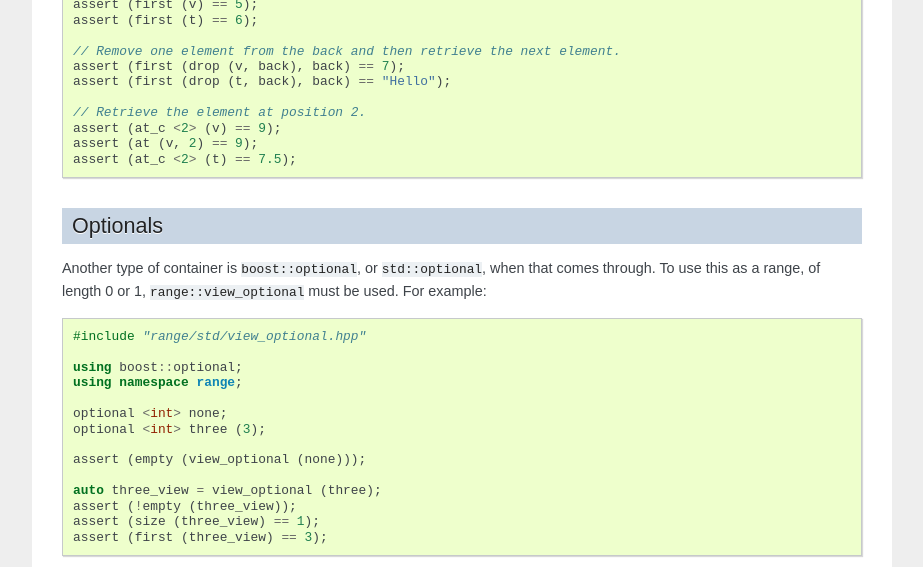
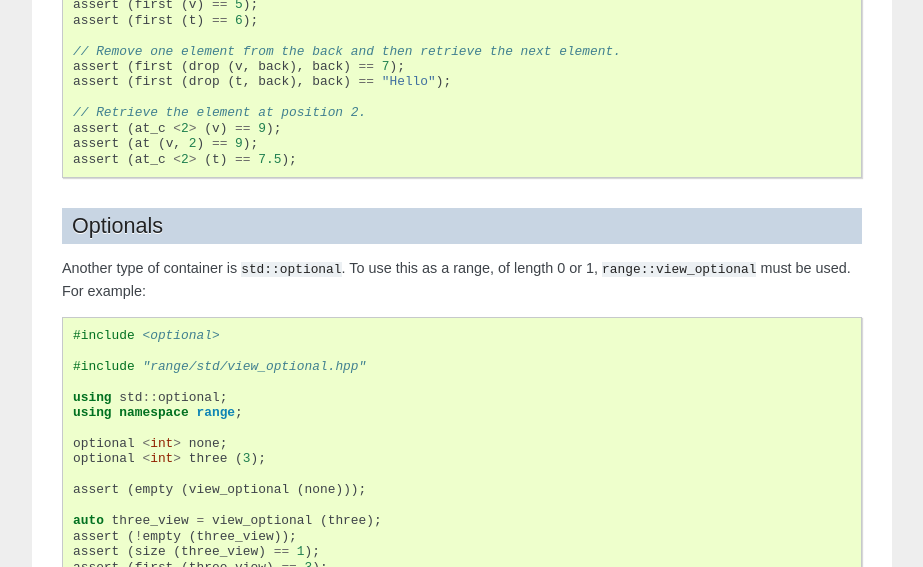
Before and after one commit to rogiervd/range, a Sphinx documentation site: the page built from documentation/existing.rst, in a window 1280 px wide and 900 px high, scrolled down 633 px, cut to the strip 0-567 px from the top of the window. Shown: the whole strip, without its empty margins (198-1121 px from the left). Built offline with Sphinx 7.4.7, drawn with Linux system fonts in a browser that asks for light colours; formulas are drawn with MathJax 3.

Commit message:
Support std::optional in view_optional, and use it instead of boost::optional
view_optional called .get(), which only boost::optional has. Use operator*,
which both std::optional and boost::optional have, so that view_optional
works with either.

Switch the documentation, the examples and the tests to std::optional. Keep
one test with boost::optional<int &>, since std::optional does not support
references until C++26; declare Boost.Optional as a dev dependency for it,
rather than relying on getting it transitively.

Co-Authored-By: Claude Opus 5.5 <noreply@anthropic.com>
Claude-Session: https://claude.ai/code/session_01S1Gucf2RrPXQgQnCouJACS

```diff
--- a/documentation/existing.rst
+++ b/documentation/existing.rst
@@ -55,13 +55,15 @@ and then, for example::
 Optionals
 =========
 
-Another type of container is ``boost::optional``, or ``std::optional``, when that comes through.
+Another type of container is ``std::optional``.
 To use this as a range, of length 0 or 1, ``range::view_optional`` must be used.
 For example::
 
+    #include <optional>
+
     #include "range/std/view_optional.hpp"
 
-    using boost::optional;
+    using std::optional;
     using namespace range;
 
     optional <int> none;
```
Also changed, not shown: 7 other files.
